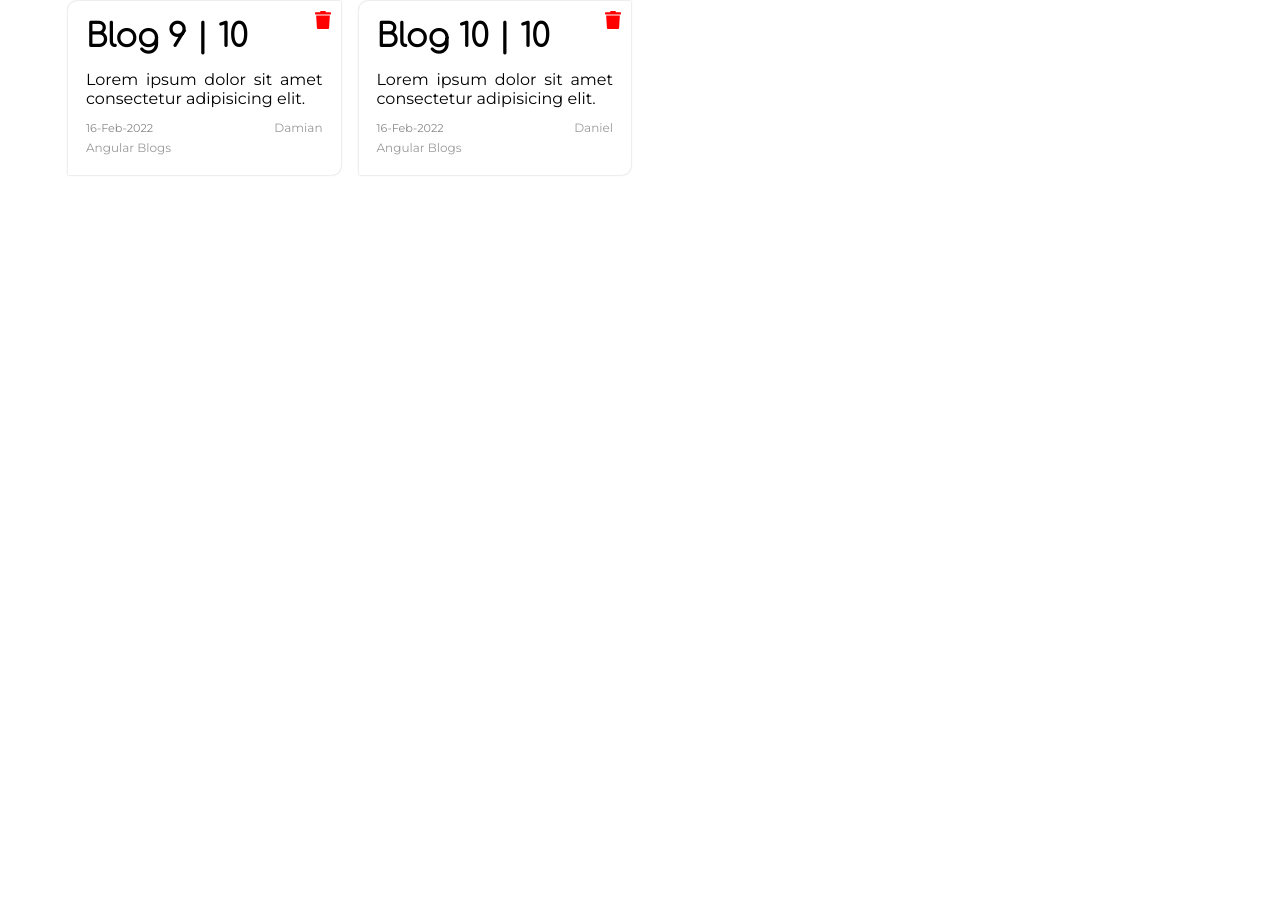
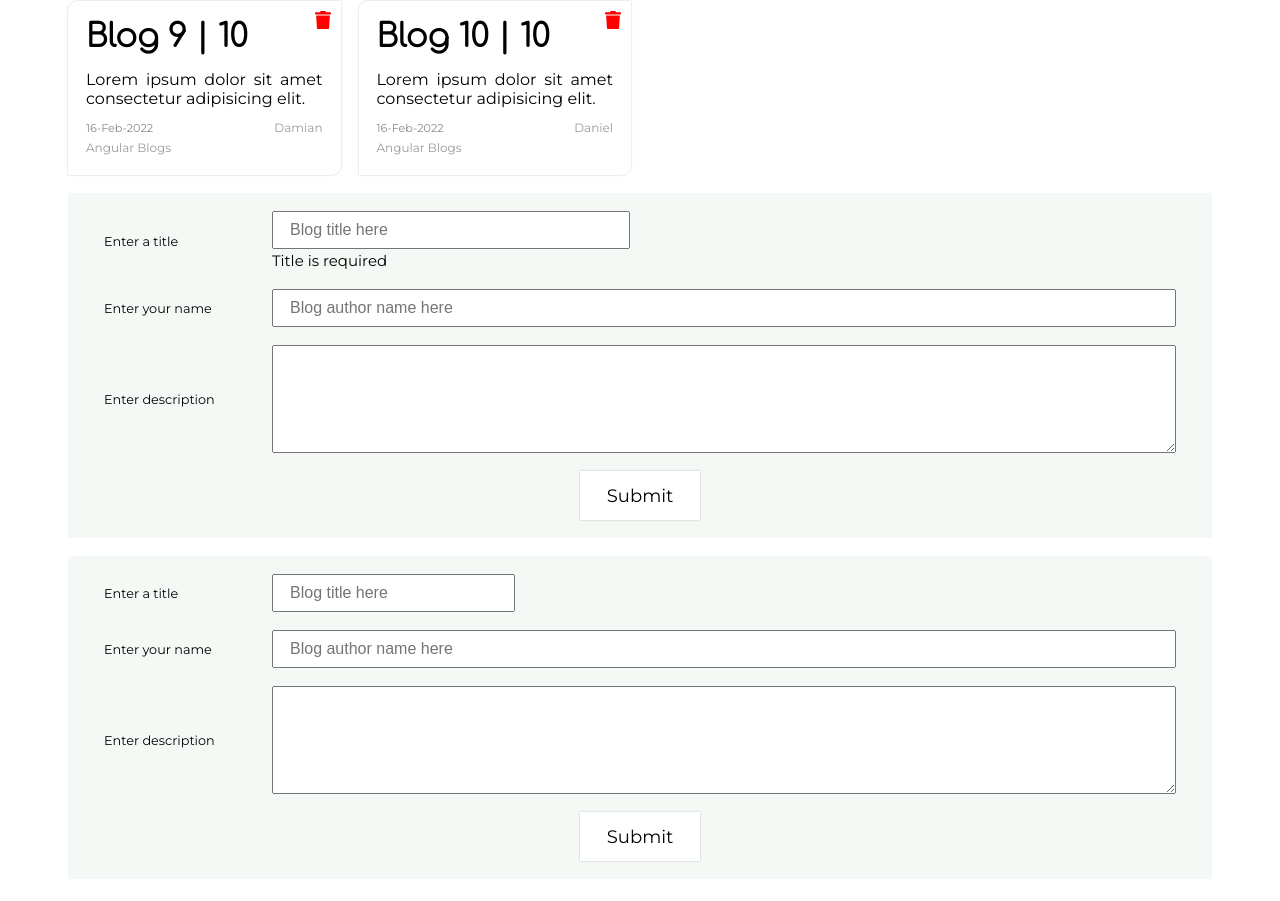
Before and after one commit to arkisoul/angular-blogs, an Angular app: page / in a window 1280 px wide. Shown: the part 503-1404 px from the top of the page. Before the commit the page ends 800 px from the top, so only its background shows below. Built offline with nearby package versions, Linux system fonts and the light colour scheme.

Commit message:
feat: Forms in angular
Template driven forms using ngModel
Reactive forms intro - FormControl
Update assignment.

```diff
--- a/src/app/app.component.ts
+++ b/src/app/app.component.ts
@@ -1,32 +1,18 @@
-import {
-  AfterViewChecked,
-  AfterViewInit,
-  Component,
-  OnDestroy,
-  OnInit,
-  VERSION,
-} from '@angular/core';
+import { Component, VERSION } from '@angular/core';
 
 @Component({
   selector: 'app-root',
   templateUrl: './app.component.html',
   styleUrls: ['./app.component.css'],
 })
-export class AppComponent
-  implements OnInit, OnDestroy, AfterViewChecked, AfterViewInit
-{
+export class AppComponent {
   title = 'Angular Blogs';
   subtitle = 'Learning Angular ' + VERSION.major;
   flag = false;
   inputField: string = 'test';
 
-  constructor() {
+  /* constructor() {
     console.log('AppComp Constructor');
-  }
-
-  handleSubmit(value: string) {
-    console.log('clicked me.', value);
-    this.flag = !this.flag;
   }
 
   ngOnInit(): void {
@@ -43,5 +29,10 @@ export class AppComponent
 
   ngAfterViewInit(): void {
     console.log('AppComp ngAfterViewInit');
+  } */
+
+  handleSubmit(value: string) {
+    console.log('clicked me.', value);
+    this.flag = !this.flag;
   }
 }
--- a/src/app/blogs-list/blogs-list.component.css
+++ b/src/app/blogs-list/blogs-list.component.css
@@ -27,3 +27,39 @@
         grid-template-columns: repeat(4, 1fr);
     }
 }
+
+/* Blog form */
+.blog-add {
+    padding: 1em 2em;
+    background-color: #f5f9f5;
+    margin: 1em 0;
+}
+.blog-form {
+    display: grid;
+    gap: 1em;
+}
+.form-field {
+    display: flex;
+    align-items: center;
+    gap: 1em;
+}
+.form-label {
+    font-size: 0.8rem;
+    flex: 0 0 150px;
+}
+.form-input {
+    padding: 0.5em 1em;
+    width: 100%;
+    font-size: 1rem;
+}
+.self-center {
+    justify-self: center;
+}
+.btn-submit {
+    all: unset;
+    padding: 0.75em 1.5em;
+    background-color: white;
+    color: black;
+    box-shadow: 0 0 2px rgba(0, 0, 0, 0.25);
+    cursor: pointer;
+}
--- a/src/app/blogs-list/blogs-list.component.html
+++ b/src/app/blogs-list/blogs-list.component.html
@@ -4,7 +4,13 @@
   <div class="blogs">
     <p *ngIf="blogs.length === 0; else blogList">No blogs available</p>
     <ng-template #blogList>
-      <app-blog *ngFor="let blog of blogs" [blogData]="blog" [blogLength]="blogs.length" [app]="appname" (delete)="onDeleteBlog($event)"></app-blog>
+      <app-blog
+        *ngFor="let blog of blogs"
+        [blogData]="blog"
+        [blogLength]="blogs.length"
+        [app]="appname"
+        (delete)="onDeleteBlog($event)"
+      ></app-blog>
     </ng-template>
   </div>
   <!-- <div [ngSwitch]="fruit">
@@ -17,4 +23,91 @@
     <p *ngSwitchCase="'banana'">{{ fruit }} is a all season fruit.</p>
     <p *ngSwitchDefault>{{ fruit }} is not known.</p>
   </div> -->
+  <div class="blog-add">
+    <form class="blog-form" (ngSubmit)="addBlog()">
+      <div class="form-field">
+        <label for="title" class="form-label">Enter a title</label
+        ><div>
+          <input
+            type="text"
+            name="title"
+            id="title"
+            placeholder="Blog title here"
+            class="form-input"
+            [(ngModel)]="blogTitle"
+          />
+          <small *ngIf="blogTitle.trim().length === 0">Title is required</small>
+        </div>
+      </div>
+      <div class="form-field">
+        <label for="author" class="form-label">Enter your name</label
+        ><input
+          type="text"
+          name="author"
+          id="author"
+          placeholder="Blog author name here"
+          class="form-input"
+          [(ngModel)]="blogAuthor"
+        />
+      </div>
+      <div class="form-field">
+        <label for="description" class="form-label">Enter description</label
+        ><textarea
+          name="description"
+          id="description"
+          cols="30"
+          rows="5"
+          class="form-input"
+          [(ngModel)]="blogDesc"
+        ></textarea>
+      </div>
+      <div class="form-field self-center">
+        <button type="submit" class="btn btn-submit">Submit</button>
+      </div>
+    </form>
+  </div>
+
+  <div class="blog-add">
+    <form class="blog-form" (ngSubmit)="addBlogReactive()">
+      <div class="form-field">
+        <label for="title" class="form-label">Enter a title</label
+        ><div>
+          <input
+            type="text"
+            name="title"
+            id="title"
+            placeholder="Blog title here"
+            class="form-input"
+            [formControl]="title"
+          />
+          <small *ngIf="!title.pristine && title.invalid">Title is required</small>
+        </div>
+      </div>
+      <div class="form-field">
+        <label for="author" class="form-label">Enter your name</label
+        ><input
+          type="text"
+          name="author"
+          id="author"
+          placeholder="Blog author name here"
+          class="form-input"
+          [formControl]="author"
+        />
+      </div>
+      <div class="form-field">
+        <label for="description" class="form-label">Enter description</label
+        ><textarea
+          name="description"
+          id="description"
+          cols="30"
+          rows="5"
+          class="form-input"
+          [formControl]="desc"
+        ></textarea>
+      </div>
+      <div class="form-field self-center">
+        <button type="submit" class="btn btn-submit">Submit</button>
+      </div>
+    </form>
+  </div>
 </section>
--- a/src/app/blogs-list/blogs-list.component.ts
+++ b/src/app/blogs-list/blogs-list.component.ts
@@ -1,4 +1,5 @@
-import { AfterViewChecked, AfterViewInit, Component, OnDestroy, OnInit, Input } from '@angular/core';
+import { Component, Input } from '@angular/core';
+import { FormControl, Validators } from '@angular/forms';
 
 import { IBlog } from '../interfaces/blog.interface';
 
@@ -7,9 +8,7 @@ import { IBlog } from '../interfaces/blog.interface';
   templateUrl: './blogs-list.component.html',
   styleUrls: ['./blogs-list.component.css'],
 })
-export class BlogsListComponent
-  implements OnInit, OnDestroy, AfterViewChecked, AfterViewInit
-{
+export class BlogsListComponent {
   @Input('appname') appname: string;
 
   blogs: IBlog[] = [
@@ -114,7 +113,23 @@ export class BlogsListComponent
     'text-decoration': 'underline',
   };
 
-  constructor() {
+  // template driven blog add form
+  blogTitle: string = '';
+  blogAuthor: string;
+  blogDesc: string;
+
+  blog = {
+    title: '',
+    author: '',
+    desc: ''
+  }
+
+  // reactive blog add form
+  title: FormControl = new FormControl('', [Validators.required, Validators.minLength(10), Validators.maxLength(30)]);
+  author: FormControl = new FormControl('');
+  desc: FormControl = new FormControl('');
+
+  /* constructor() {
     console.log('Blog list constructor');
   }
 
@@ -132,9 +147,17 @@ export class BlogsListComponent
 
   ngAfterViewInit(): void {
     console.log('Blog list ngAfterViewInit');
+  } */
+
+  onDeleteBlog(blogId: number) {
+    this.blogs = this.blogs.filter((blog) => blog.id !== blogId);
   }
 
-  onDeleteBlog(blogId: number) {
-    this.blogs = this.blogs.filter(blog => blog.id !== blogId);
+  addBlog() {
+    console.log(this.blogAuthor, this.blogTitle, this.blogDesc);
+  }
+
+  addBlogReactive() {
+    console.log(this.author, this.title, this.desc);
   }
 }
```
Also changed, not shown: src/app/app.module.ts (+5 -13 lines), 1 other file (tests, documents, lock files or other folders).
